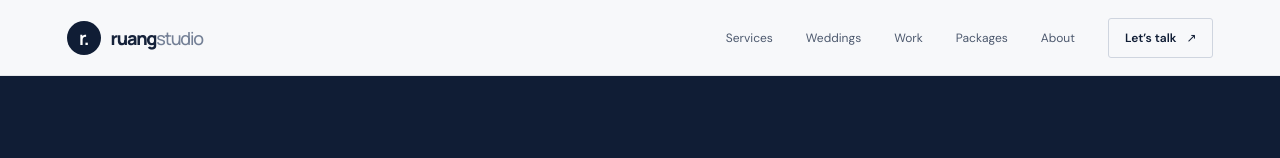
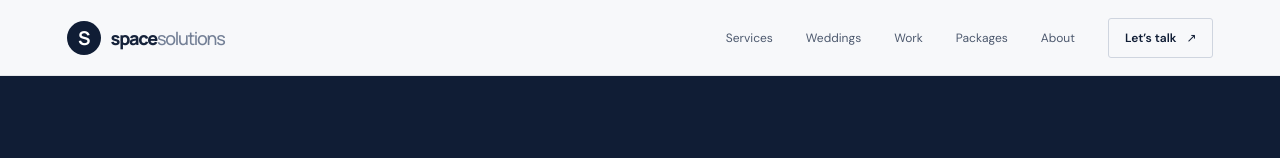
Before and after one commit to Multi-G3n/SpaceSolutions, a React (Vite) app: page / in a window 1280 px wide. Shown: the top 158 px of the page. Built offline with nearby package versions, Linux system fonts and the light colour scheme.

Commit message:
feat: update project name and branding from Ruang Studio to Space Solutions

```diff
--- a/index.html
+++ b/index.html
@@ -5,7 +5,7 @@
     <meta name="viewport" content="width=device-width, initial-scale=1.0" />
     <meta name="theme-color" content="#101d35" />
     <meta name="description" content="A digital solutions studio helping Malaysian small businesses build a clearer, more useful online presence." />
-    <title>Ruang Studio — Digital, made useful</title>
+    <title>Space Solutions — Digital, made useful</title>
   </head>
   <body>
     <div id="root"></div>
--- a/package.json
+++ b/package.json
@@ -1,5 +1,5 @@
 {
-  "name": "ruang-studio-portfolio",
+  "name": "space-solutions-portfolio",
   "private": true,
   "version": "1.0.0",
   "type": "module",
--- a/src/App.tsx
+++ b/src/App.tsx
@@ -33,7 +33,7 @@ function Arrow({ diagonal = false }: { diagonal?: boolean }) {
 function Header() {
   const [menuOpen, setMenuOpen] = useState(false)
   const links = [['Services', '#services'], ['Weddings', '#weddings'], ['Work', '#work'], ['Packages', '#packages'], ['About', '#about']]
-  return <header className="site-header"><a className="wordmark" href="#top" aria-label="Ruang Studio home"><span className="brand-mark">r.</span><span>ruang<span className="wordmark-light">studio</span></span></a>
+  return <header className="site-header"><a className="wordmark" href="#top" aria-label="Space Solutions home"><span className="brand-mark">S</span><span>space<span className="wordmark-light">solutions</span></span></a>
     <button className="menu-toggle" aria-expanded={menuOpen} aria-label="Toggle navigation" onClick={() => setMenuOpen(!menuOpen)}>{menuOpen ? 'Close' : 'Menu'}</button>
     <nav className={menuOpen ? 'nav-links nav-open' : 'nav-links'} aria-label="Main navigation">{links.map(([label, href]) => <a key={label} href={href} onClick={() => setMenuOpen(false)}>{label}</a>)}<a className="nav-cta" href="#contact" onClick={() => setMenuOpen(false)}>Let’s talk <Arrow diagonal /></a></nav>
   </header>
@@ -85,10 +85,10 @@ function App() {
     <section className="wedding-section" id="weddings"><div className="wedding-intro"><span className="eyebrow">A SEPARATE OFFERING · FOR YOUR WEDDING DAY</span><h2>Thoughtful details<br />for your <span>day.</span></h2><p>From the first invitation to the moments you’ll keep, explore dedicated digital card and event coverage options.</p><a className="button button-blue" href="#wedding-packages">Explore wedding packages <Arrow diagonal /></a></div><div className="wedding-offerings">{services.filter(s => s.title.startsWith('Wedding')).map((s, i) => <article className="wedding-offering" key={s.number}><span className="wedding-offering-number">0{i + 1}</span><div><h3>{s.title}</h3><p>{s.copy}</p><span>{s.tags}</span></div><a href="#wedding-packages" aria-label={`See ${s.title} package`}><Arrow diagonal /></a></article>)}</div></section>
     <Portfolio />
     <section className="section packages-section" id="packages"><div className="section-heading"><div><span className="eyebrow">A CLEAR PLACE TO START</span><h2>Good work.<br /><span>Clear numbers.</span></h2></div><p>Introductory package pricing in RM. Each project is scoped together, so you know what’s included before we begin.</p></div><PackageCards items={packages.slice(0, 3)} /><p className="package-footnote">Prices are introductory guides in MYR. Custom scope, copywriting, paid tools and third-party costs may be quoted separately. Final scope and price are agreed in writing before work begins.</p><div className="wedding-package-heading" id="wedding-packages"><span className="eyebrow">FOR YOUR WEDDING DAY</span><h3>Wedding packages</h3><p>Digital invitations and event coverage, scoped around your plans.</p></div><PackageCards items={packages.slice(3)} /><p className="package-footnote">The RM 450 digital card price is an introductory guide. Photo and video quotes depend on date, location, coverage hours and agreed deliverables.</p></section>
-    <section className="about-section" id="about"><div className="about-mark" aria-hidden="true"><span>r</span><i>.</i></div><div className="about-copy"><span className="eyebrow">A LITTLE ABOUT RUANG</span><h2>Digital should feel<br />a little more <span>human.</span></h2><p>Ruang means “space”—a place to make room for better ideas. We’re a small digital solutions studio working with Malaysian SMEs to make their online presence clearer and more useful.</p><p>We ask good questions, keep the process collaborative and focus on what helps your business day to day. No jargon for its own sake. Just considered work and a clear handover.</p><a className="text-link" href="#contact">Let’s make room for your next idea <Arrow /></a></div><div className="about-aside"><span className="eyebrow">OUR WAY OF WORKING</span><div><span>01</span><b>Listen first</b><p>Understand the people, goals and constraints behind the brief.</p></div><div><span>02</span><b>Keep it clear</b><p>Agree on scope, timing and price before the work starts.</p></div><div><span>03</span><b>Hand over well</b><p>Leave you with the files and know-how to move forward.</p></div></div></section>
+    <section className="about-section" id="about"><div className="about-mark" aria-hidden="true"><span>S</span><i>.</i></div><div className="about-copy"><span className="eyebrow">A LITTLE ABOUT US</span><h2>Digital should feel<br />a little more <span>human.</span></h2><p>Space Solutions makes room for better ideas. We’re a small digital solutions studio working with Malaysian SMEs to make their online presence clearer and more useful.</p><p>We ask good questions, keep the process collaborative and focus on what helps your business day to day. No jargon for its own sake. Just considered work and a clear handover.</p><a className="text-link" href="#contact">Let’s make room for your next idea <Arrow /></a></div><div className="about-aside"><span className="eyebrow">OUR WAY OF WORKING</span><div><span>01</span><b>Listen first</b><p>Understand the people, goals and constraints behind the brief.</p></div><div><span>02</span><b>Keep it clear</b><p>Agree on scope, timing and price before the work starts.</p></div><div><span>03</span><b>Hand over well</b><p>Leave you with the files and know-how to move forward.</p></div></div></section>
     <section className="section faq-section" id="faq"><div className="faq-heading"><span className="eyebrow">GOOD TO KNOW</span><h2>Questions,<br /><span>answered.</span></h2><p>A little more clarity before we start.</p></div><div className="faq-list">{faqs.map((f, i) => <details key={f.q} className="faq-item"><summary><span className="faq-num">0{i + 1}</span>{f.q}<span className="faq-plus" aria-hidden="true">+</span></summary><p>{f.a}</p></details>)}</div></section>
     <section className="contact-section" id="contact"><div className="contact-top"><div><span className="eyebrow"><span className="status-dot" /> YOUR NEXT STEP</span><h2>Have a good one<br /><span>in mind?</span></h2><p>Tell us a little about your project. We’ll use your answers to understand what you need and suggest a sensible next step.</p></div><div className="contact-aside"><span className="aside-number">01—04</span><span>WEBSITE<br />DESIGN<br />CONTENT<br />AUTOMATION</span><span className="aside-star">✳</span></div></div><div className="contact-body"><div className="contact-invite"><span className="eyebrow">PROJECT ENQUIRY</span><p>Share the shape of your idea.<br />Rough notes are welcome.</p><a href="#top" className="text-link">Back to the top <Arrow diagonal /></a></div><ContactForm /></div></section>
-  </main><footer className="site-footer"><div className="footer-main"><a className="wordmark footer-brand" href="#top"><span className="brand-mark">r.</span><span>ruang<span className="wordmark-light">studio</span></span></a><p>Digital, made useful.<br />A small studio for businesses with somewhere to go.</p><div className="footer-contact"><span className="eyebrow">SAY HELLO</span><a href="#contact">Start a project enquiry <Arrow diagonal /></a><span>Malaysia · Working everywhere</span></div><div className="footer-social"><span className="eyebrow">FOLLOW ALONG</span><a href="https://www.instagram.com/" target="_blank" rel="noreferrer">Instagram <Arrow diagonal /></a><a href="https://www.linkedin.com/" target="_blank" rel="noreferrer">LinkedIn <Arrow diagonal /></a></div></div><div className="footer-bottom"><span>© {new Date().getFullYear()} Ruang Studio. Made with care.</span><div><a href="#services">Services</a><a href="#weddings">Weddings</a><a href="#work">Work</a><a href="#packages">Packages</a><a href="#faq">FAQ</a></div><a href="#top">Back to top ↑</a></div></footer></>
+  </main><footer className="site-footer"><div className="footer-main"><a className="wordmark footer-brand" href="#top"><span className="brand-mark">S</span><span>space<span className="wordmark-light">solutions</span></span></a><p>Digital, made useful.<br />A small studio for businesses with somewhere to go.</p><div className="footer-contact"><span className="eyebrow">SAY HELLO</span><a href="#contact">Start a project enquiry <Arrow diagonal /></a><span>Malaysia · Working everywhere</span></div><div className="footer-social"><span className="eyebrow">FOLLOW ALONG</span><a href="https://www.instagram.com/" target="_blank" rel="noreferrer">Instagram <Arrow diagonal /></a><a href="https://www.linkedin.com/" target="_blank" rel="noreferrer">LinkedIn <Arrow diagonal /></a></div></div><div className="footer-bottom"><span>© {new Date().getFullYear()} Space Solutions. Made with care.</span><div><a href="#services">Services</a><a href="#weddings">Weddings</a><a href="#work">Work</a><a href="#packages">Packages</a><a href="#faq">FAQ</a></div><a href="#top">Back to top ↑</a></div></footer></>
 }
 
 export default App
```
Also changed, not shown: 1 other file (tests, documents, lock files or other folders).
